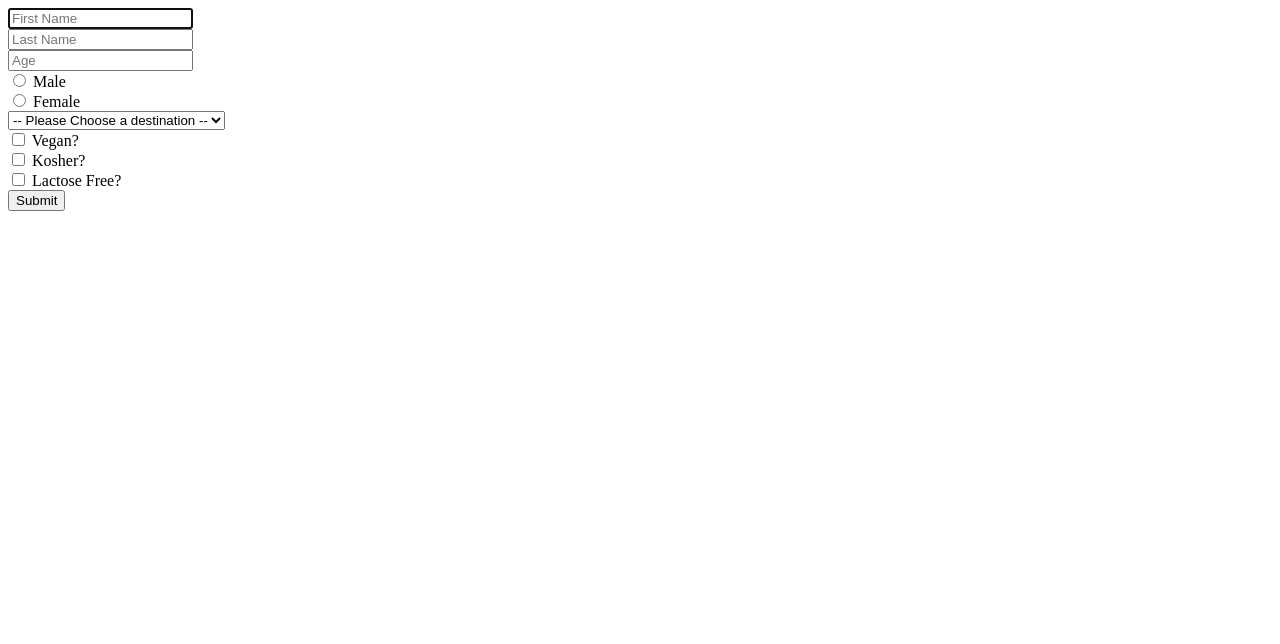
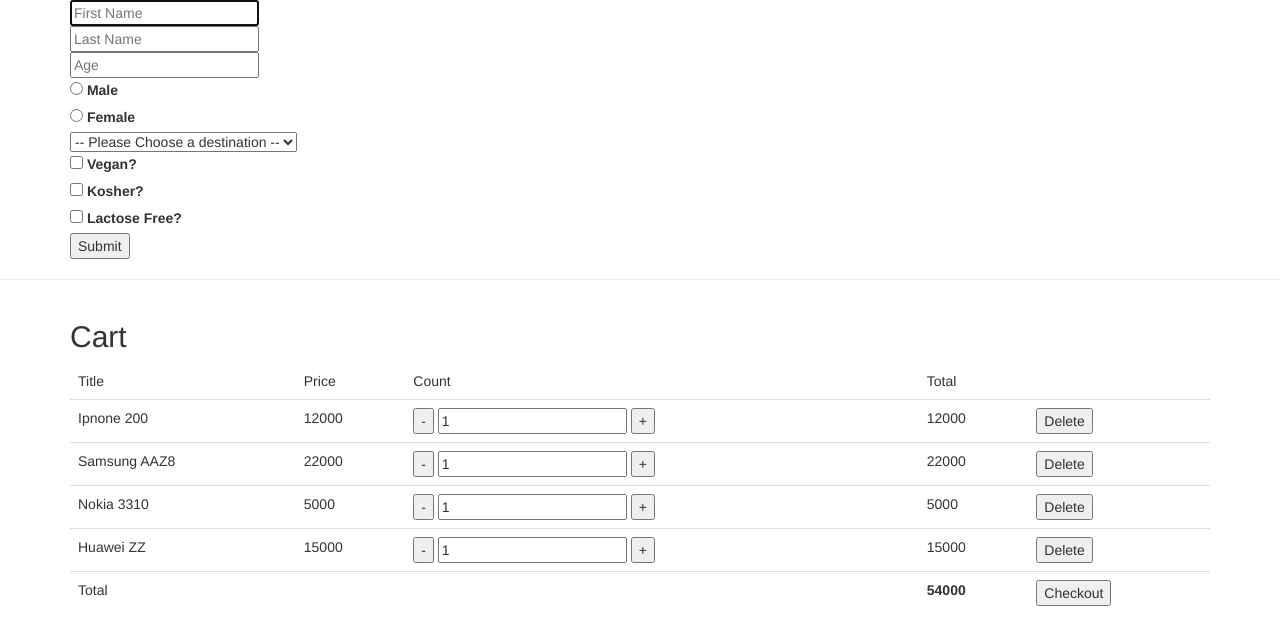
Before and after one commit to Bukovski/vue2-tasks-example, a website: page mini-tasks/3.components-event-input.html in a window 1280 px wide. Drawn offline with Linux system fonts and the light colour scheme.

Commit message:
add: mini-tasks components-event-input 2 table products

```diff
--- a/mini-tasks/3.components-event-input.html
+++ b/mini-tasks/3.components-event-input.html
@@ -3,12 +3,13 @@
 <head>
   <meta charset="UTF-8">
   <title>Vue component and input</title>
+  <link rel="stylesheet" href="../assets/styles/bootstrap.min.css">
   <script src="../assets/scripts/vue.js"></script>
 </head>
 <body>
 
 
-<div id="order-form">
+<div id="order-form" class="container">
   <form-data :form="form" @show-info-event="handleShowInfo" v-show="!showInfo"></form-data>
 
   <form-info :form="form" v-show="showInfo"></form-info>
@@ -164,5 +165,162 @@
   })
 
 </script>
+
+<hr>
+
+<div id="price-order" class="container">
+  <div v-show="!successOrder">
+    <h2>Cart</h2>
+
+    <table class="table">
+      <thead>
+      <tr>
+        <td>Title</td>
+        <td>Price</td>
+        <td>Count</td>
+        <td>Total</td>
+      </tr>
+      </thead>
+      <tbody>
+      <template>
+        <cart-table-row
+            v-for="(product, index) in products"
+            :key="product.id"
+            :product="product"
+            :handle-remove-item="() => handleRemoveItem(index)"
+        ></cart-table-row>
+      </template>
+      <tr>
+        <td>Total</td>
+        <td></td>
+        <td></td>
+        <td>
+          <strong>{{ totalPrice() }}</strong>
+        </td>
+        <td>
+          <button @click="handleOrder">Checkout</button>
+        </td>
+      </tr>
+      </tbody>
+    </table>
+  </div>
+
+  <h2 v-show="successOrder">Congratulations! Your order in the amount of {{ totalPrice() }} rubles has been successfully placed!</h2>
+</div>
+
+
+<template id="cart-table-row">
+  <tr>
+    <td>{{ product.title }}</td>
+    <td>{{ product.price }}</td>
+    <td>
+      <button @click="handleDecrease">-</button>
+      <input type="number" v-model.number.lazy="handleSetValue">
+      <button @click="handleIncrease">+</button>
+    </td>
+    <td>{{ total }}</td>
+    <td><button @click="handleRemoveItem">Delete</button></td>
+  </tr>
+</template>
+
+
+<script>
+  /***********************************************
+   2. Display data from `products` in a table.
+   - To work with the quantity of goods, add input and two + - buttons.
+   - The quantity of goods can be entered in input.
+   - The quantity of goods can be changed using the +/- buttons
+   - each product has a delete button from the basket
+   - the final order value and the cost of each product are calculated.
+   - add a checkout button, after clicking on which the form closes and displays the final screen with congratulations and order value
+   */
+  Vue.component('cart-table-row', {
+    template: "#cart-table-row",
+    props: [ 'product', 'handle-remove-item'],
+    methods: {
+      handleDecrease() {
+        this._setLimitProduct(this.product.current - 1)
+      },
+      handleIncrease() {
+        this._setLimitProduct(this.product.current + 1)
+      },
+      _setLimitProduct(newCurrent) {
+        const count = Math.min(Math.max(newCurrent, 0), this.product.rest);
+        this.product.current = count;
+      }
+    },
+    computed: {
+      handleSetValue: {
+        get() {
+          return this.product.current;
+        },
+        set(newVal){
+          this._setLimitProduct(newVal)
+        }
+      },
+      total() {
+        const { price, current } = this.product;
+
+        return price * current;
+      }
+    }
+  });
+
+
+  const products = [
+    {
+      id: 100,
+      title: 'Ipnone 200',
+      price: 12000,
+      rest: 10, //in the warehouse
+      current: 1 //how many put in the basket
+    },
+    {
+      id: 101,
+      title: 'Samsung AAZ8',
+      price: 22000,
+      rest: 5,
+      current: 1
+    },
+    {
+      id: 103,
+      title: 'Nokia 3310',
+      price: 5000,
+      rest: 2,
+      current: 1
+    },
+    {
+      id: 105,
+      title: 'Huawei ZZ',
+      price: 15000,
+      rest: 8,
+      current: 1
+    }
+  ];
+
+  new Vue({
+    el: "#price-order",
+    data: {
+      products,
+      successOrder: false
+    },
+    methods: {
+      handleOrder() {
+        this.successOrder = true
+      },
+      handleRemoveItem(index) {
+        this.$delete(this.products, index)
+      },
+      totalPrice() {
+        const _countPrice = (product) => product.price * product.current;
+
+        return products.reduce((before, product) => {
+          return before + _countPrice(product)
+        }, 0)
+      }
+    },
+  })
+
+</script>
 </body>
 </html>
```
